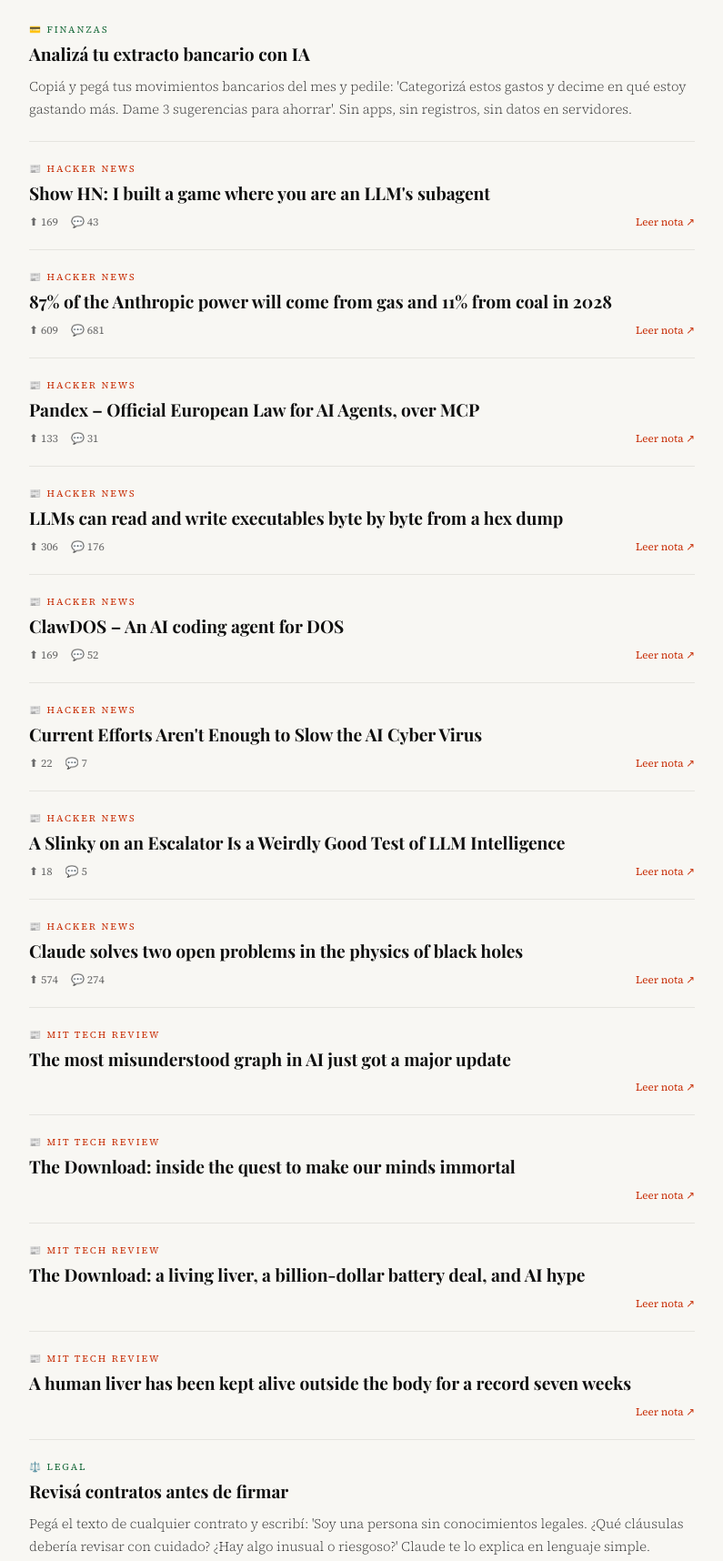
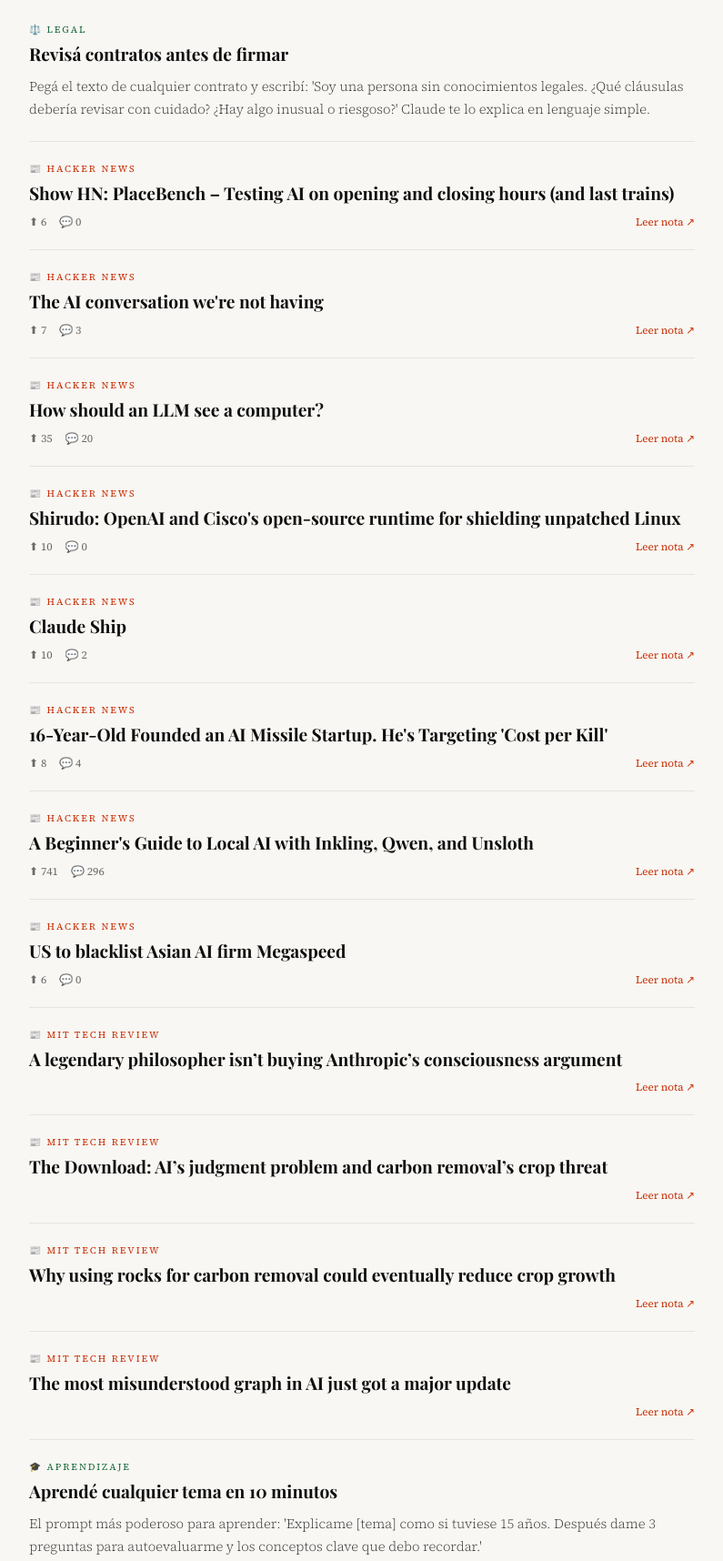
Before and after one commit to triagencyarg-cell/mi-claude-daily, a plain HTML site: page index.html in a window 1280 px wide. Shown: the part 323-2039 px from the top of the page at 91% size, without its empty margins (242-1037 px from the left). Drawn offline with nearby package versions, Linux system fonts and the light colour scheme.

Commit message:
Update 2026-11-23

```diff
--- a/index.html
+++ b/index.html
@@ -68,7 +68,7 @@
         <a class="logo" href="#">IA<em>Daily</em></a>
         <div class="header-right">
             <span class="badge">Auto-actualizado</span>
-            <span class="fecha-header">22 Nov 2026</span>
+            <span class="fecha-header">23 Nov 2026</span>
         </div>
     </div>
     <div class="filtros-wrap">
@@ -84,82 +84,82 @@
         <div class="stat"><div class="stat-num">3</div><div class="stat-label">Tips del día</div></div>
         <div class="stat"><div class="stat-num">15</div><div class="stat-label">Total</div></div>
     </div>
-    <p class="seccion-label">Inteligencia artificial &mdash; 22 Nov 2026</p>
+    <p class="seccion-label">Inteligencia artificial &mdash; 23 Nov 2026</p>
     <div id="grid">
     <article class="card card-tip" data-cat="tips" style="animation-delay:0.00s">
-        <div class="card-tag">💳 Finanzas</div>
-        <h2>Analizá tu extracto bancario con IA</h2>
-        <p class="card-body">Copiá y pegá tus movimientos bancarios del mes y pedile: 'Categorizá estos gastos y decime en qué estoy gastando más. Dame 3 sugerencias para ahorrar'. Sin apps, sin registros, sin datos en servidores.</p>
+        <div class="card-tag">⚖️ Legal</div>
+        <h2>Revisá contratos antes de firmar</h2>
+        <p class="card-body">Pegá el texto de cualquier contrato y escribí: 'Soy una persona sin conocimientos legales. ¿Qué cláusulas debería revisar con cuidado? ¿Hay algo inusual o riesgoso?' Claude te lo explica en lenguaje simple.</p>
     </article>
     <article class="card card-noticia" data-cat="noticias" style="animation-delay:0.06s">
         <div class="card-tag">&#128240; Hacker News</div>
-        <a href="https://github.com/gulivan/worker755" target="_blank" rel="noopener"><h2>Show HN: I built a game where you are an LLM's subagent</h2></a>
-        <div class="card-meta"><span>&#11014; 169</span><span>&#128172; 43</span><a class="src-link" href="https://github.com/gulivan/worker755" target="_blank">Leer nota &#8599;</a></div>
+        <a href="https://github.com/voygr-tech/placebench" target="_blank" rel="noopener"><h2>Show HN: PlaceBench – Testing AI on opening and closing hours (and last trains)</h2></a>
+        <div class="card-meta"><span>&#11014; 6</span><span>&#128172; 0</span><a class="src-link" href="https://github.com/voygr-tech/placebench" target="_blank">Leer nota &#8599;</a></div>
     </article>
     <article class="card card-noticia" data-cat="noticias" style="animation-delay:0.12s">
         <div class="card-tag">&#128240; Hacker News</div>
-        <a href="https://betterdatacenterproject.com/2026/11/16/how-ai-is-powered-a-breakdown-of-byop-and-grid-power/" target="_blank" rel="noopener"><h2>87% of the Anthropic power will come from gas and 11% from coal in 2028</h2></a>
-        <div class="card-meta"><span>&#11014; 609</span><span>&#128172; 681</span><a class="src-link" href="https://betterdatacenterproject.com/2026/11/16/how-ai-is-powered-a-breakdown-of-byop-and-grid-power/" target="_blank">Leer nota &#8599;</a></div>
+        <a href="https://www.gnanaguru.com/blog/things-two-years-in-ai-taught-me/" target="_blank" rel="noopener"><h2>The AI conversation we're not having</h2></a>
+        <div class="card-meta"><span>&#11014; 7</span><span>&#128172; 3</span><a class="src-link" href="https://www.gnanaguru.com/blog/things-two-years-in-ai-taught-me/" target="_blank">Leer nota &#8599;</a></div>
     </article>
     <article class="card card-noticia" data-cat="noticias" style="animation-delay:0.18s">
         <div class="card-tag">&#128240; Hacker News</div>
-        <a href="https://www.pandex.io" target="_blank" rel="noopener"><h2>Pandex – Official European Law for AI Agents, over MCP</h2></a>
-        <div class="card-meta"><span>&#11014; 133</span><span>&#128172; 31</span><a class="src-link" href="https://www.pandex.io" target="_blank">Leer nota &#8599;</a></div>
+        <a href="https://www.greptile.com/blog/trex-computer-use" target="_blank" rel="noopener"><h2>How should an LLM see a computer?</h2></a>
+        <div class="card-meta"><span>&#11014; 35</span><span>&#128172; 20</span><a class="src-link" href="https://www.greptile.com/blog/trex-computer-use" target="_blank">Leer nota &#8599;</a></div>
     </article>
     <article class="card card-noticia" data-cat="noticias" style="animation-delay:0.24s">
         <div class="card-tag">&#128240; Hacker News</div>
-        <a href="https://sgiannopoulos.github.io/blog/machine-code-programming/" target="_blank" rel="noopener"><h2>LLMs can read and write executables byte by byte from a hex dump</h2></a>
-        <div class="card-meta"><span>&#11014; 306</span><span>&#128172; 176</span><a class="src-link" href="https://sgiannopoulos.github.io/blog/machine-code-programming/" target="_blank">Leer nota &#8599;</a></div>
+        <a href="https://openai.com/index/introducing-shirudo/" target="_blank" rel="noopener"><h2>Shirudo: OpenAI and Cisco's open-source runtime for shielding unpatched Linux</h2></a>
+        <div class="card-meta"><span>&#11014; 10</span><span>&#128172; 0</span><a class="src-link" href="https://openai.com/index/introducing-shirudo/" target="_blank">Leer nota &#8599;</a></div>
     </article>
     <article class="card card-noticia" data-cat="noticias" style="animation-delay:0.30s">
         <div class="card-tag">&#128240; Hacker News</div>
-        <a href="http://ricapar.net/ClawDOS/" target="_blank" rel="noopener"><h2>ClawDOS – An AI coding agent for DOS</h2></a>
-        <div class="card-meta"><span>&#11014; 169</span><span>&#128172; 52</span><a class="src-link" href="http://ricapar.net/ClawDOS/" target="_blank">Leer nota &#8599;</a></div>
+        <a href="https://claude.com/resources/articles/introducing-claude-ship" target="_blank" rel="noopener"><h2>Claude Ship</h2></a>
+        <div class="card-meta"><span>&#11014; 10</span><span>&#128172; 2</span><a class="src-link" href="https://claude.com/resources/articles/introducing-claude-ship" target="_blank">Leer nota &#8599;</a></div>
     </article>
     <article class="card card-noticia" data-cat="noticias" style="animation-delay:0.36s">
         <div class="card-tag">&#128240; Hacker News</div>
-        <a href="https://www.bridgewater.com/research-and-insights/current-efforts-arent-enough-to-slow-the-ai-cyber-virus" target="_blank" rel="noopener"><h2>Current Efforts Aren't Enough to Slow the AI Cyber Virus</h2></a>
-        <div class="card-meta"><span>&#11014; 22</span><span>&#128172; 7</span><a class="src-link" href="https://www.bridgewater.com/research-and-insights/current-efforts-arent-enough-to-slow-the-ai-cyber-virus" target="_blank">Leer nota &#8599;</a></div>
+        <a href="https://www.wired.com/story/henrijs-dandzbergs-polemos-missiles-ai-warfare/" target="_blank" rel="noopener"><h2>16-Year-Old Founded an AI Missile Startup. He's Targeting 'Cost per Kill'</h2></a>
+        <div class="card-meta"><span>&#11014; 8</span><span>&#128172; 4</span><a class="src-link" href="https://www.wired.com/story/henrijs-dandzbergs-polemos-missiles-ai-warfare/" target="_blank">Leer nota &#8599;</a></div>
     </article>
     <article class="card card-noticia" data-cat="noticias" style="animation-delay:0.42s">
         <div class="card-tag">&#128240; Hacker News</div>
-        <a href="https://morethanamachine.com/posts/slinky-escalator-benchmark/" target="_blank" rel="noopener"><h2>A Slinky on an Escalator Is a Weirdly Good Test of LLM Intelligence</h2></a>
-        <div class="card-meta"><span>&#11014; 18</span><span>&#128172; 5</span><a class="src-link" href="https://morethanamachine.com/posts/slinky-escalator-benchmark/" target="_blank">Leer nota &#8599;</a></div>
+        <a href="https://www.gpupartner.com/blog/beginners-guide-local-ai-inkling-qwen-unsloth" target="_blank" rel="noopener"><h2>A Beginner's Guide to Local AI with Inkling, Qwen, and Unsloth</h2></a>
+        <div class="card-meta"><span>&#11014; 741</span><span>&#128172; 296</span><a class="src-link" href="https://www.gpupartner.com/blog/beginners-guide-local-ai-inkling-qwen-unsloth" target="_blank">Leer nota &#8599;</a></div>
     </article>
     <article class="card card-noticia" data-cat="noticias" style="animation-delay:0.48s">
         <div class="card-tag">&#128240; Hacker News</div>
-        <a href="https://www.anthropic.com/research/claude-black-hole-physics" target="_blank" rel="noopener"><h2>Claude solves two open problems in the physics of black holes</h2></a>
-        <div class="card-meta"><span>&#11014; 574</span><span>&#128172; 274</span><a class="src-link" href="https://www.anthropic.com/research/claude-black-hole-physics" target="_blank">Leer nota &#8599;</a></div>
+        <a href="https://www.bbc.co.uk/news/articles/cv98xpg5dg5zo" target="_blank" rel="noopener"><h2>US to blacklist Asian AI firm Megaspeed</h2></a>
+        <div class="card-meta"><span>&#11014; 6</span><span>&#128172; 0</span><a class="src-link" href="https://www.bbc.co.uk/news/articles/cv98xpg5dg5zo" target="_blank">Leer nota &#8599;</a></div>
     </article>
     <article class="card card-noticia" data-cat="noticias" style="animation-delay:0.54s">
+        <div class="card-tag">&#128240; MIT Tech Review</div>
+        <a href="https://www.technologyreview.com/2026/11/23/1149569/a-legendary-philosopher-isnt-buying-anthropics-consciousness-argument/" target="_blank" rel="noopener"><h2>A legendary philosopher isn’t buying Anthropic’s consciousness argument</h2></a>
+        <div class="card-meta"><a class="src-link" href="https://www.technologyreview.com/2026/11/23/1149569/a-legendary-philosopher-isnt-buying-anthropics-consciousness-argument/" target="_blank">Leer nota &#8599;</a></div>
+    </article>
+    <article class="card card-noticia" data-cat="noticias" style="animation-delay:0.60s">
+        <div class="card-tag">&#128240; MIT Tech Review</div>
+        <a href="https://www.technologyreview.com/2026/11/23/1149548/the-download-ai-judgment-problem-carbon-removal-crop-threat/" target="_blank" rel="noopener"><h2>The Download: AI’s judgment problem and carbon removal’s crop threat</h2></a>
+        <div class="card-meta"><a class="src-link" href="https://www.technologyreview.com/2026/11/23/1149548/the-download-ai-judgment-problem-carbon-removal-crop-threat/" target="_blank">Leer nota &#8599;</a></div>
+    </article>
+    <article class="card card-noticia" data-cat="noticias" style="animation-delay:0.66s">
+        <div class="card-tag">&#128240; MIT Tech Review</div>
+        <a href="https://www.technologyreview.com/2026/11/23/1149392/why-using-rocks-for-carbon-removal-could-eventually-reduce-crop-growth/" target="_blank" rel="noopener"><h2>Why using rocks for carbon removal could eventually reduce crop growth</h2></a>
+        <div class="card-meta"><a class="src-link" href="https://www.technologyreview.com/2026/11/23/1149392/why-using-rocks-for-carbon-removal-could-eventually-reduce-crop-growth/" target="_blank">Leer nota &#8599;</a></div>
+    </article>
+    <article class="card card-noticia" data-cat="noticias" style="animation-delay:0.72s">
         <div class="card-tag">&#128240; MIT Tech Review</div>
         <a href="https://www.technologyreview.com/2026/11/20/1149399/the-most-misunderstood-graph-in-ai-just-got-a-major-update/" target="_blank" rel="noopener"><h2>The most misunderstood graph in AI just got a major update</h2></a>
         <div class="card-meta"><a class="src-link" href="https://www.technologyreview.com/2026/11/20/1149399/the-most-misunderstood-graph-in-ai-just-got-a-major-update/" target="_blank">Leer nota &#8599;</a></div>
     </article>
-    <article class="card card-noticia" data-cat="noticias" style="animation-delay:0.60s">
-        <div class="card-tag">&#128240; MIT Tech Review</div>
-        <a href="https://www.technologyreview.com/2026/11/20/1149371/the-download-quest-to-make-minds-immortal/" target="_blank" rel="noopener"><h2>The Download: inside the quest to make our minds immortal</h2></a>
-        <div class="card-meta"><a class="src-link" href="https://www.technologyreview.com/2026/11/20/1149371/the-download-quest-to-make-minds-immortal/" target="_blank">Leer nota &#8599;</a></div>
-    </article>
-    <article class="card card-noticia" data-cat="noticias" style="animation-delay:0.66s">
-        <div class="card-tag">&#128240; MIT Tech Review</div>
-        <a href="https://www.technologyreview.com/2026/11/19/1148979/the-download-liver-kept-alive-sila-battery-deal-ai-hype/" target="_blank" rel="noopener"><h2>The Download: a living liver, a billion-dollar battery deal, and AI hype</h2></a>
-        <div class="card-meta"><a class="src-link" href="https://www.technologyreview.com/2026/11/19/1148979/the-download-liver-kept-alive-sila-battery-deal-ai-hype/" target="_blank">Leer nota &#8599;</a></div>
-    </article>
-    <article class="card card-noticia" data-cat="noticias" style="animation-delay:0.72s">
-        <div class="card-tag">&#128240; MIT Tech Review</div>
-        <a href="https://www.technologyreview.com/2026/11/19/1148934/a-human-liver-has-been-kept-alive-outside-the-body-for-seven-weeks-setting-a-record/" target="_blank" rel="noopener"><h2>A human liver has been kept alive outside the body for a record seven weeks</h2></a>
-        <div class="card-meta"><a class="src-link" href="https://www.technologyreview.com/2026/11/19/1148934/a-human-liver-has-been-kept-alive-outside-the-body-for-seven-weeks-setting-a-record/" target="_blank">Leer nota &#8599;</a></div>
-    </article>
     <article class="card card-tip" data-cat="tips" style="animation-delay:0.78s">
-        <div class="card-tag">⚖️ Legal</div>
-        <h2>Revisá contratos antes de firmar</h2>
-        <p class="card-body">Pegá el texto de cualquier contrato y escribí: 'Soy una persona sin conocimientos legales. ¿Qué cláusulas debería revisar con cuidado? ¿Hay algo inusual o riesgoso?' Claude te lo explica en lenguaje simple.</p>
-    </article>
-    <article class="card card-tip" data-cat="tips" style="animation-delay:0.84s">
         <div class="card-tag">🎓 Aprendizaje</div>
         <h2>Aprendé cualquier tema en 10 minutos</h2>
         <p class="card-body">El prompt más poderoso para aprender: 'Explicame [tema] como si tuviese 15 años. Después dame 3 preguntas para autoevaluarme y los conceptos clave que debo recordar.'</p>
+    </article>
+    <article class="card card-tip" data-cat="tips" style="animation-delay:0.84s">
+        <div class="card-tag">✉️ Comunicación</div>
+        <h2>Escribí emails difíciles sin estrés</h2>
+        <p class="card-body">¿Tenés que rechazar algo, pedir un favor importante o dar malas noticias? Describile la situación a Claude y pedile 3 versiones del email: formal, amigable y directa. Elegís la que más te representa.</p>
     </article></div>
 </div>
 
```
